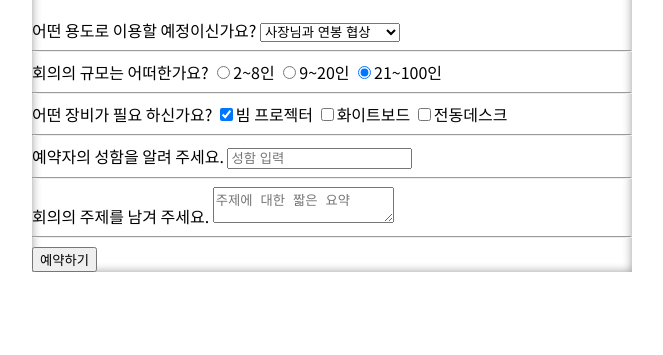
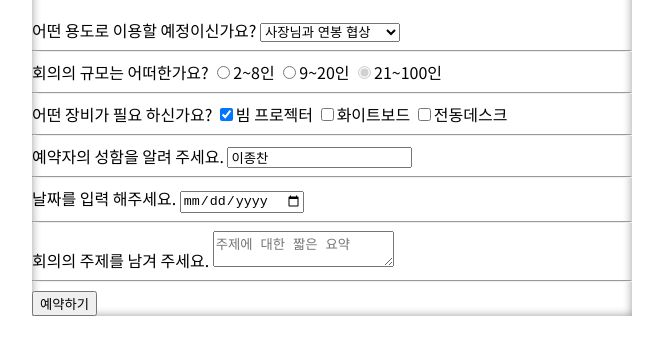
Before and after one commit to amsrj/meetingroom, a plain HTML site: page index.html in a window 1280 px wide. Shown: the part 149-504 px from the top of the page, without its empty margins (308-971 px from the left). Drawn offline with Linux system fonts and the light colour scheme.

Commit message:
readonly, disabled 설명 추가, input에 value 초기값 설정

```diff
--- a/index.html
+++ b/index.html
@@ -25,7 +25,8 @@
         <!--name이 동일하면 같은 데이터라는 뜻, 세개중 하나 선택-->
         <label><input type="radio" name="size">2~8인</label>
         <label><input type="radio" name="size">9~20인</label>
-        <label><input type="radio" name="size" checked>21~100인</label>
+        <!-- disabled는 해당 필드를 아예 비활성화 시킴 -->
+        <label><input type="radio" name="size" checked disabled>21~100인</label>
   <hr>
         <label>어떤 장비가 필요 하신가요?</label>
         <!-- 체크박스는 다중선택 가능 -->
@@ -34,7 +35,12 @@
         <label><input type="checkbox">전동데스크</label>
   <hr>
         <label for="name">예약자의 성함을 알려 주세요.</label>
-        <input name="username" id="name" type="text" placeholder="성함 입력">
+        <!-- readonly는 값으로서 의미가 있지만, 사용자가 수정을 직접적으로 못하게 막는것 -->
+        <!-- value는 초기의 값 셋팅 -->
+        <input name="username" id="name" type="text" value="이종찬" readonly placeholder="성함 입력">
+  <hr>
+        <label for="name">날짜를 입력 해주세요.</label>
+        <input name="date" id="name" type="date">
   <hr>
         <label for="topic">회의의 주제를 남겨 주세요.</label>
         <textarea id="topic" placeholder="주제에 대한 짧은 요약"></textarea>
```
